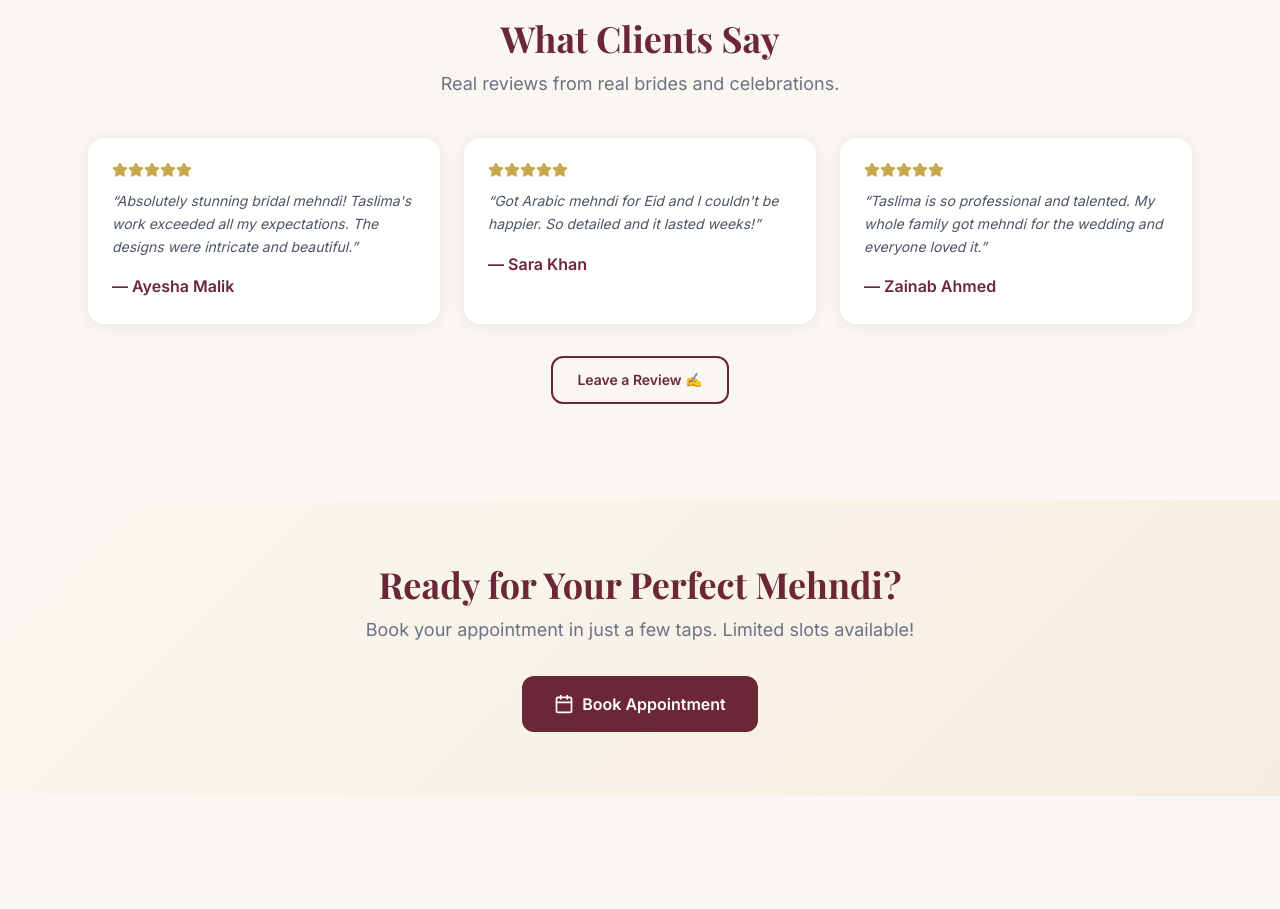
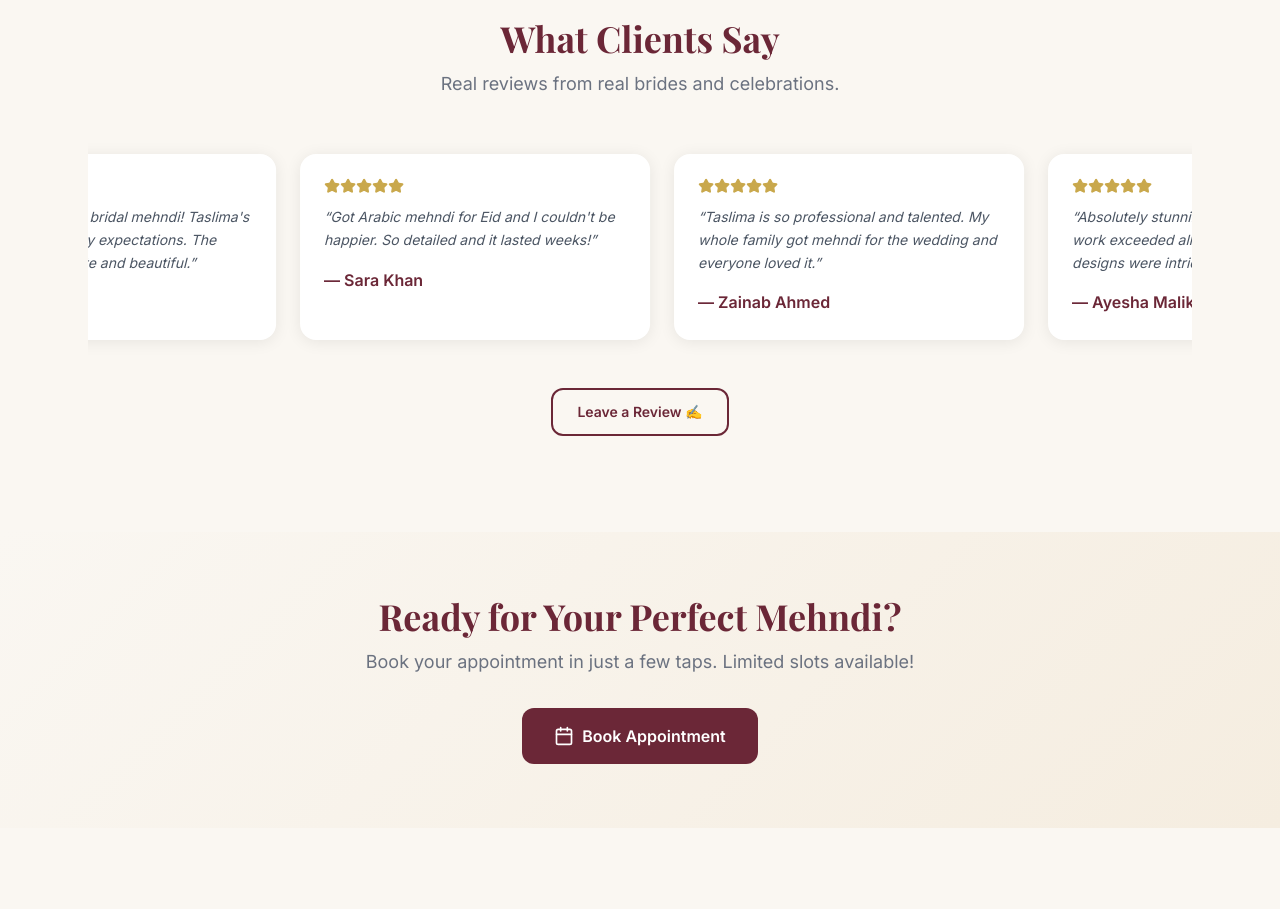
Before and after one commit to mohidul-hq/mehendi, a Next.js app: page / in a window 1280 px wide. Shown: the part 2200-3109 px from the top of the page. Built offline with nearby package versions, Linux system fonts and the light colour scheme; no server answers; the database is empty; a web font is replaced by a local one.

Commit message:
review amination added and bug fixes

```diff
--- a/app/(public)/page.tsx
+++ b/app/(public)/page.tsx
@@ -254,25 +254,39 @@ export default async function HomePage() {
             <h2 className="section-title">What Clients Say</h2>
             <p className="section-subtitle mx-auto">Real reviews from real brides and celebrations.</p>
           </div>
-          <div className="grid grid-cols-1 md:grid-cols-3 gap-6">
-            {displayTestimonials.slice(0, 3).map((t: {
-              _id: string;
-              name: string;
-              message: string;
-              rating: number;
-            }) => (
-              <div key={t._id} className="card">
+          <div className="relative flex overflow-hidden group w-full py-4 -mx-4 px-4 sm:mx-0 sm:px-0">
+            {/* First Marquee Group */}
+            <div className="flex gap-6 animate-marquee min-w-full shrink-0 group-hover:[animation-play-state:paused] pr-6">
+              {[...displayTestimonials, ...displayTestimonials].map((t: any, idx: number) => (
+                <div key={`${t._id}-${idx}`} className="card w-[300px] md:w-[350px] shrink-0">
                   <div className="flex mb-3">
-                  {Array.from({ length: t.rating }).map((_, i) => (
+                    {Array.from({ length: t.rating || 5 }).map((_, i) => (
                       <Star key={i} size={16} className="text-gold-500 fill-gold-500" />
                     ))}
                   </div>
-                <p className="text-gray-600 italic text-sm leading-relaxed mb-4">
+                  <p className="text-gray-600 italic text-sm leading-relaxed mb-4 whitespace-normal">
                     &ldquo;{t.message}&rdquo;
                   </p>
-                <div className="font-semibold text-burgundy-900">— {t.name}</div>
+                  <div className="font-semibold text-burgundy-900 whitespace-normal">— {t.name}</div>
                 </div>
               ))}
+            </div>
+            {/* Second Marquee Group (Clone for continuous scrolling) */}
+            <div aria-hidden="true" className="flex gap-6 animate-marquee min-w-full shrink-0 group-hover:[animation-play-state:paused] pr-6">
+              {[...displayTestimonials, ...displayTestimonials].map((t: any, idx: number) => (
+                <div key={`${t._id}-clone-${idx}`} className="card w-[300px] md:w-[350px] shrink-0">
+                  <div className="flex mb-3">
+                    {Array.from({ length: t.rating || 5 }).map((_, i) => (
+                      <Star key={i} size={16} className="text-gold-500 fill-gold-500" />
+                    ))}
+                  </div>
+                  <p className="text-gray-600 italic text-sm leading-relaxed mb-4 whitespace-normal">
+                    &ldquo;{t.message}&rdquo;
+                  </p>
+                  <div className="font-semibold text-burgundy-900 whitespace-normal">— {t.name}</div>
+                </div>
+              ))}
+            </div>
           </div>
           {/* Submit review CTA */}
           <div className="text-center mt-8">
--- a/tailwind.config.ts
+++ b/tailwind.config.ts
@@ -60,6 +60,7 @@ const config: Config = {
         shimmer: "shimmer 1.5s infinite",
         "pulse-slow": "pulse 3s infinite",
         float: "float 3s ease-in-out infinite",
+        marquee: "marquee 79s linear infinite",
       },
       keyframes: {
         fadeIn: {
@@ -82,6 +83,10 @@ const config: Config = {
           "0%, 100%": { transform: "translateY(0px)" },
           "50%": { transform: "translateY(-10px)" },
         },
+        marquee: {
+          "0%": { transform: "translateX(0)" },
+          "100%": { transform: "translateX(-100%)" },
+        },
       },
       backgroundImage: {
         "gradient-radial": "radial-gradient(var(--tw-gradient-stops))",
```
Lines whose indentation alone changed are shown as unchanged.
